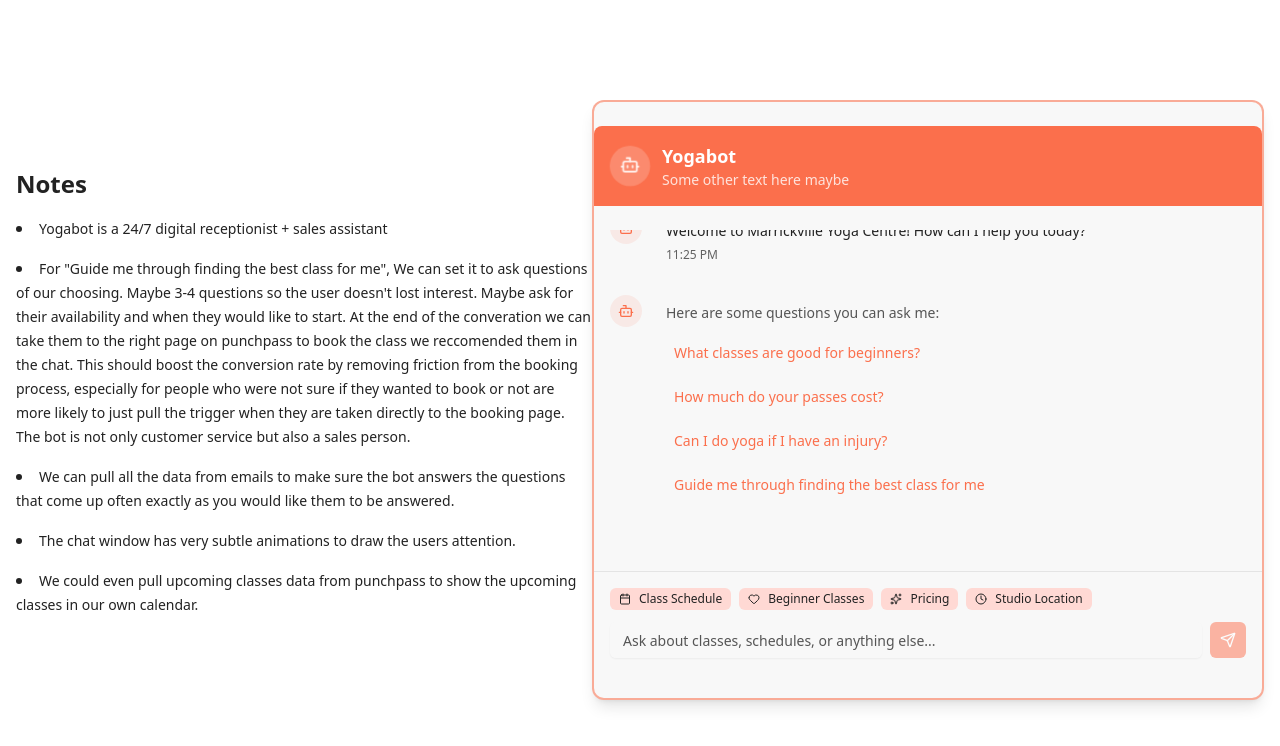
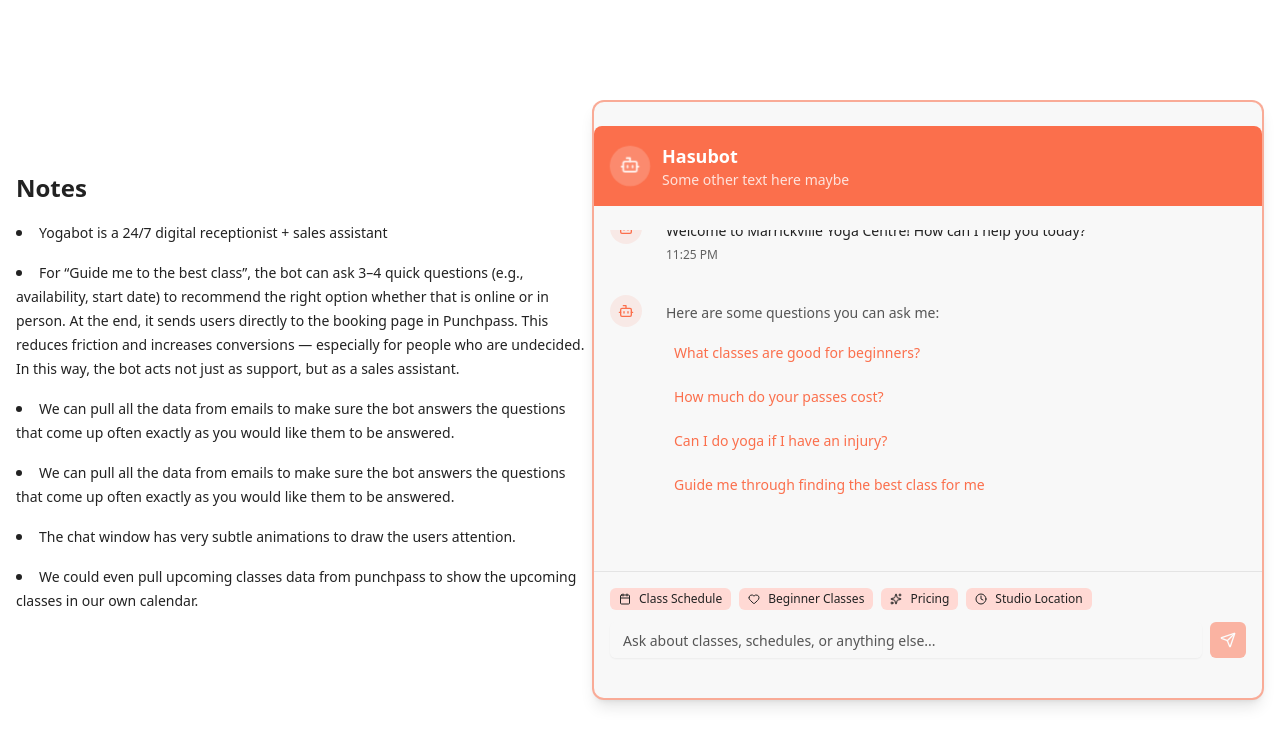
Before and after one commit to sunnyeyles/Yogabot, a Next.js app: page / in a window 1280 px wide. Shown: the top 746 px of the page. Built offline with nearby package versions, Linux system fonts and the light colour scheme.

Commit message:
added some stuff

```diff
--- a/app/page.tsx
+++ b/app/page.tsx
@@ -14,16 +14,21 @@ export default function YogaChatbot() {
         </li>
         <li className="mb-4">
           <span className="text-sm size-1">
-            For "Guide me through finding the best class for me", We can set it
-            to ask questions of our choosing. Maybe 3-4 questions so the user
-            doesn't lost interest. Maybe ask for their availability and when
-            they would like to start. At the end of the converation we can take
-            them to the right page on punchpass to book the class we reccomended
-            them in the chat. This should boost the conversion rate by removing
-            friction from the booking process, especially for people who were
-            not sure if they wanted to book or not are more likely to just pull
-            the trigger when they are taken directly to the booking page. The
-            bot is not only customer service but also a sales person.
+            For “Guide me to the best class”, the bot can ask 3–4 quick
+            questions (e.g., availability, start date) to recommend the right
+            option whether that is online or in person. At the end, it sends
+            users directly to the booking page in Punchpass. This reduces
+            friction and increases conversions — especially for people who are
+            undecided. In this way, the bot acts not just as support, but as a
+            sales assistant.
+          </span>
+        </li>
+
+        <li className="mb-4">
+          <span className="text-sm size-1">
+            We can pull all the data from emails to make sure the bot answers
+            the questions that come up often exactly as you would like them to
+            be answered.
           </span>
         </li>
         <li className="mb-4">
--- a/components/ChatBot.tsx
+++ b/components/ChatBot.tsx
@@ -46,7 +46,7 @@ export default function ChatBot() {
             />
           </div>
           <div>
-            <h1 className="font-semibold text-lg animate-fade-in">Yogabot</h1>
+            <h1 className="font-semibold text-lg animate-fade-in">Hasubot</h1>
             <p className="text-primary-foreground/80 text-sm">
               Some other text here maybe
             </p>
```
